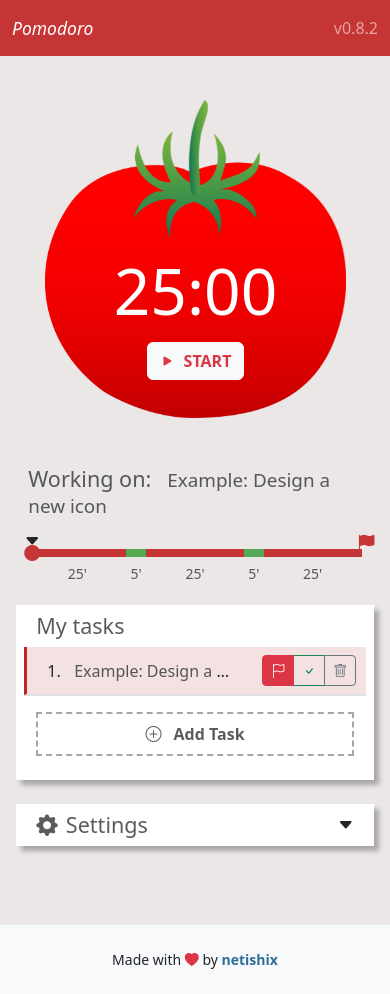
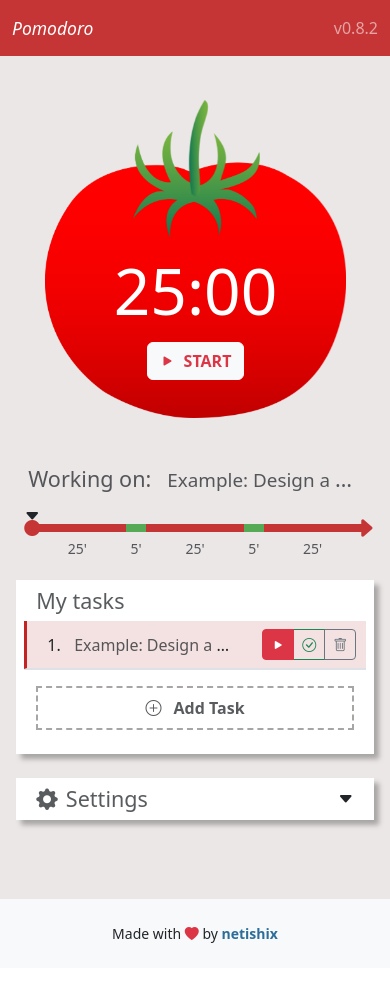
Before and after one commit to netishix/pomodoro, a Next.js app: page / in a window 390 px wide. After the commit the page ends 968 px from the top, so only its background shows below. Built offline with nearby package versions, Linux system fonts and the light colour scheme.

Commit message:
refactor(styles): Refactor some css styles and icons

```diff
--- a/components/pages/home/settings-form/SettingsForm.tsx
+++ b/components/pages/home/settings-form/SettingsForm.tsx
@@ -93,7 +93,7 @@ export default function SettingsForm({ settings, onSubmit, onCancel }: Props) {
           </div>
         </div>
         <div className="row form-group mb-3">
-          <div className="col-5 col-md-4">
+          <div className="col-7 col-md-4">
             <label className="small text-muted">Alarm sound:</label>
             <select className="form-select form-select-sm" {...register("soundId", { required: true })}>
               {
--- a/components/pages/home/task-schedule-segment/TaskScheduleSegment.module.scss
+++ b/components/pages/home/task-schedule-segment/TaskScheduleSegment.module.scss
@@ -34,6 +34,7 @@ $breakColor: #56aa56;
 .segmentArrow {
   position: absolute;
   bottom: 0;
+  z-index: 2;
 }
 
 .firstIteration {
@@ -45,8 +46,8 @@ $breakColor: #56aa56;
 
 .lastIteration {
   position: absolute;
-  bottom: -6px;
-  right: -18px;
+  bottom: -18px;
+  right: -20px;
   color: $pomodoroColor;
-  font-size: 1.2rem;
+  font-size: 1.5rem;
 }
--- a/components/pages/home/task-schedule-segment/TaskScheduleSegment.tsx
+++ b/components/pages/home/task-schedule-segment/TaskScheduleSegment.tsx
@@ -45,7 +45,7 @@ export default function TaskScheduleSegment(
       {
         isLast ?
           <span className={styles.lastIteration}>
-            <i className="bi bi-flag-fill" />
+            <i className="bi bi-caret-right-fill" />
           </span>
           : null
       }
--- a/components/pages/home/task-schedule/TaskSchedule.tsx
+++ b/components/pages/home/task-schedule/TaskSchedule.tsx
@@ -16,7 +16,7 @@ export default function TaskSchedule(
       <div className="col-12">
         <div className="row mb-4">
           <div className="col-12">
-            <h4 className="text-muted">
+            <h4 className="text-muted text-truncate">
               <span className="me-3"> Working on:</span>
               <span className="small fw-light">{task.title}</span>
             </h4>
--- a/components/pages/home/task/Task.tsx
+++ b/components/pages/home/task/Task.tsx
@@ -34,12 +34,12 @@ export default function Task ({idx, task, onActivate, onFinish, onRemove, }: Pro
           {
             !task.finished ?
               <button className={`btn btn-outline-danger btn-sm shadow-none ${task.active ? 'active' : null}`} onClick={() => onActivate()} title="Work on this task">
-                <i className="bi bi-flag" />
+                <i className="bi bi-play-fill" />
               </button>
               : null
           }
           <button className={`btn btn-outline-success btn-sm shadow-none ${task.finished ? 'active' : null}`} onClick={() => onFinish()} title="Flag task as finished">
-            <i className="bi bi-check" />
+            <i className="bi bi-check-circle" />
           </button>
           <button className="btn btn-outline-secondary btn-sm shadow-none" onClick={() => onRemove()} title="Remove task">
             <i className="bi bi-trash" />
--- a/components/pages/home/timer/Timer.module.scss
+++ b/components/pages/home/timer/Timer.module.scss
@@ -15,3 +15,7 @@
   text-align: center;
   font-size: 4rem;
 }
+
+#timeOutMessage {
+ font-size: 2rem;
+}
--- a/components/pages/home/timer/Timer.tsx
+++ b/components/pages/home/timer/Timer.tsx
@@ -69,7 +69,7 @@ function Timer (
 
     return (
       <div>
-        <div className={`position-relative ${!activeIteration.finished ? 'animate__animated animate__bounce animate__repeat-2' : 'animate__animated animate__swing animate__infinite'}`}>
+        <div className={`position-relative ${!activeIteration.finished ? 'animate__animated animate__bounce animate__repeat-2' : 'animate__animated animate__swing animate__repeat-3'}`}>
           <img className={`img-fluid ${activeIteration.type !== 'pomodoro' ? 'visually-hidden' : ''}`} src="/images/tomato.png" alt="tomato red"/>
           <img className={`img-fluid ${(activeIteration.type !== 'shortBreak' && activeIteration.type !== 'longBreak') ? 'visually-hidden' : ''}`} src="/images/tomato-green.png" alt="tomato green"/>
           <div id={styles.timer} className="animate__animated animate__fadeIn animate__delay-1s">
@@ -86,6 +86,12 @@ function Timer (
                       <i className="bi bi-pause-fill me-2" />Pause</button> :
                     <button className={`btn btn-light fw-bold ${activeIteration.type === 'pomodoro' ? 'text-danger' : 'text-success'}`} onClick={() => timeTrackerRef.current.resume()}>
                       <i className="bi bi-play-fill me-2" />Resume</button>)
+                : null
+            }
+            {
+
+              activeIteration.finished ?
+                <div id={styles.timeOutMessage} className="text-white">Time out!</div>
                 : null
             }
           </div>
--- a/lib/redux/slices/pomodoro/slice.ts
+++ b/lib/redux/slices/pomodoro/slice.ts
@@ -46,6 +46,7 @@ const slice: Slice = createSlice({
       const targetTaskId = action.payload;
       const targetIdx = state.tasks.findIndex((task) => task.id === targetTaskId);
       const isFinished = state.tasks[targetIdx].finished;
+      state.tasks[targetIdx].finished = !state.tasks[targetIdx].finished;
       if (!isFinished) {
         state.tasks[targetIdx].finished = true;
         state.tasks[targetIdx].active = false;
@@ -73,10 +74,11 @@ const slice: Slice = createSlice({
       const currentTask = state.tasks[taskIdx];
       // Deactivate current iteration
       const currentIteration = currentTask.schedule[iterationIdx];
-      currentIteration.active = false;
       // Activate next iteration (could be for the same task or a different one)
       const wasLastIteration = iterationIdx === currentTask.schedule.length - 1;
       if (!wasLastIteration) {
+        // Deactivate current iteration
+        currentIteration.active = false;
         // Another iteration is available for the current task
         const nextIteration = currentTask.schedule[iterationIdx + 1];
         nextIteration.active = true;
```
